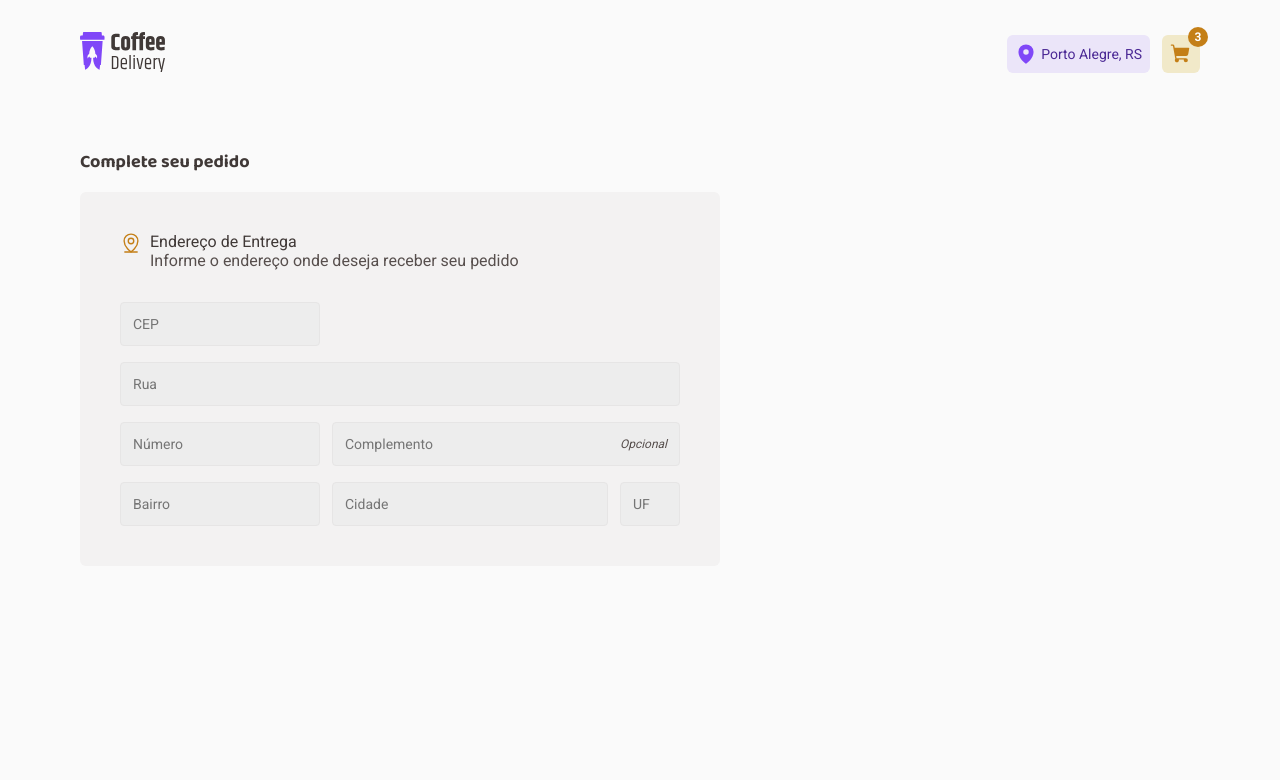
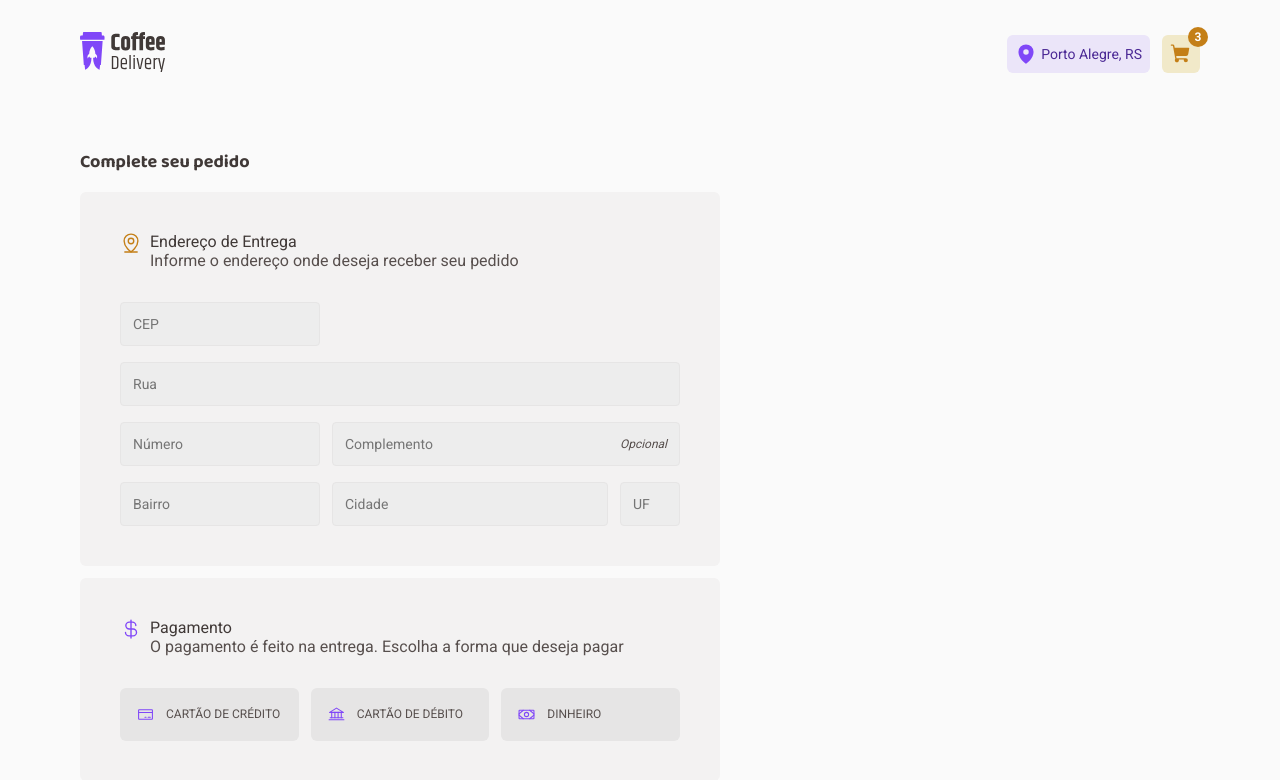
Before and after one commit to arthur3r/02-coffee-delivery, a React (Vite) app: page /checkout in a window 1280 px wide. Shown: the top 780 px of the page. Built offline with nearby package versions, Linux system fonts and the light colour scheme.

Commit message:
feat: add form of payment component and add radio group of radix ui

```diff
--- a/package.json
+++ b/package.json
@@ -11,6 +11,7 @@
     "preview": "vite preview"
   },
   "dependencies": {
+    "@radix-ui/react-radio-group": "^1.1.3",
     "phosphor-react": "^1.4.1",
     "react": "^18.2.0",
     "react-dom": "^18.2.0",
--- /dev/null
+++ b/src/pages/Checkout/components/FormOfPayment/index.tsx
@@ -0,0 +1,39 @@
+import { Bank, CreditCard, CurrencyDollar, Money } from 'phosphor-react'
+import {
+  FormOfPaymentContainer,
+  FormOfPaymentContent,
+  FormOfPaymentHeader,
+  FormOfPaymentSelect,
+} from './styles'
+
+export function FormOfPayment() {
+  return (
+    <FormOfPaymentContainer>
+      <FormOfPaymentHeader>
+        <CurrencyDollar size={22} />
+        <div>
+          <h3>Pagamento</h3>
+          <p>
+            O pagamento é feito na entrega. Escolha a forma que deseja pagar
+          </p>
+        </div>
+      </FormOfPaymentHeader>
+      <FormOfPaymentContent>
+        <FormOfPaymentSelect value="credit-card">
+          <CreditCard size={17} />
+          <span>Cartão de crédito</span>
+        </FormOfPaymentSelect>
+
+        <FormOfPaymentSelect value="debit-card">
+          <Bank size={17} />
+          <span>Cartão de débito</span>
+        </FormOfPaymentSelect>
+
+        <FormOfPaymentSelect value="12">
+          <Money size={17} />
+          <span>Dinheiro</span>
+        </FormOfPaymentSelect>
+      </FormOfPaymentContent>
+    </FormOfPaymentContainer>
+  )
+}
--- /dev/null
+++ b/src/pages/Checkout/components/FormOfPayment/styles.ts
@@ -0,0 +1,73 @@
+import styled from 'styled-components'
+import * as RadioGroup from '@radix-ui/react-radio-group'
+
+export const FormOfPaymentContainer = styled.div`
+  padding: 2.5rem;
+  display: flex;
+  flex-direction: column;
+  gap: 2rem;
+
+  background: ${({ theme }) => theme['base-card']};
+  border-radius: 6px;
+`
+
+export const FormOfPaymentHeader = styled.header`
+  display: flex;
+  gap: 0.5rem;
+
+  > svg {
+    color: ${({ theme }) => theme.purple};
+  }
+
+  h3 {
+    color: ${({ theme }) => theme['base-subtitle']};
+    font-size: 1rem;
+    font-weight: 400;
+  }
+
+  > p {
+    font-size: 0.875rem;
+  }
+`
+
+export const FormOfPaymentContent = styled(RadioGroup.Root)`
+  display: flex;
+  align-items: center;
+  gap: 0.75rem;
+`
+
+export const FormOfPaymentSelect = styled(RadioGroup.Item)`
+  flex: 1;
+  display: flex;
+  align-items: center;
+  gap: 0.75rem;
+
+  padding: 1rem;
+  border-radius: 6px;
+  background: ${({ theme }) => theme['base-button']};
+  border: 1px solid transparent;
+
+  > span {
+    text-transform: uppercase;
+    font-size: 0.75rem;
+    line-height: 1.6;
+    color: ${({ theme }) => theme['base-text']};
+  }
+
+  > svg {
+    color: ${({ theme }) => theme.purple};
+  }
+
+  &:hover {
+    background: ${({ theme }) => theme['base-hover']};
+  }
+
+  &[data-state='checked'] {
+    border-color: ${({ theme }) => theme.purple};
+    background: ${({ theme }) => theme['purple-light']};
+  }
+
+  &:focus {
+    box-shadow: 0 0 0 1px ${({ theme }) => theme['purple-dark']};
+  }
+`
--- a/src/pages/Checkout/index.tsx
+++ b/src/pages/Checkout/index.tsx
@@ -1,4 +1,5 @@
 import { AddressForm } from './components/AddressForm'
+import { FormOfPayment } from './components/FormOfPayment'
 import { CheckoutContainer } from './styles'
 
 export function Checkout() {
@@ -7,6 +8,7 @@ export function Checkout() {
       <section>
         <h2>Complete seu pedido</h2>
         <AddressForm />
+        <FormOfPayment />
       </section>
     </CheckoutContainer>
   )
```
Also changed, not shown: 1 other file (tests, documents, lock files or other folders).
